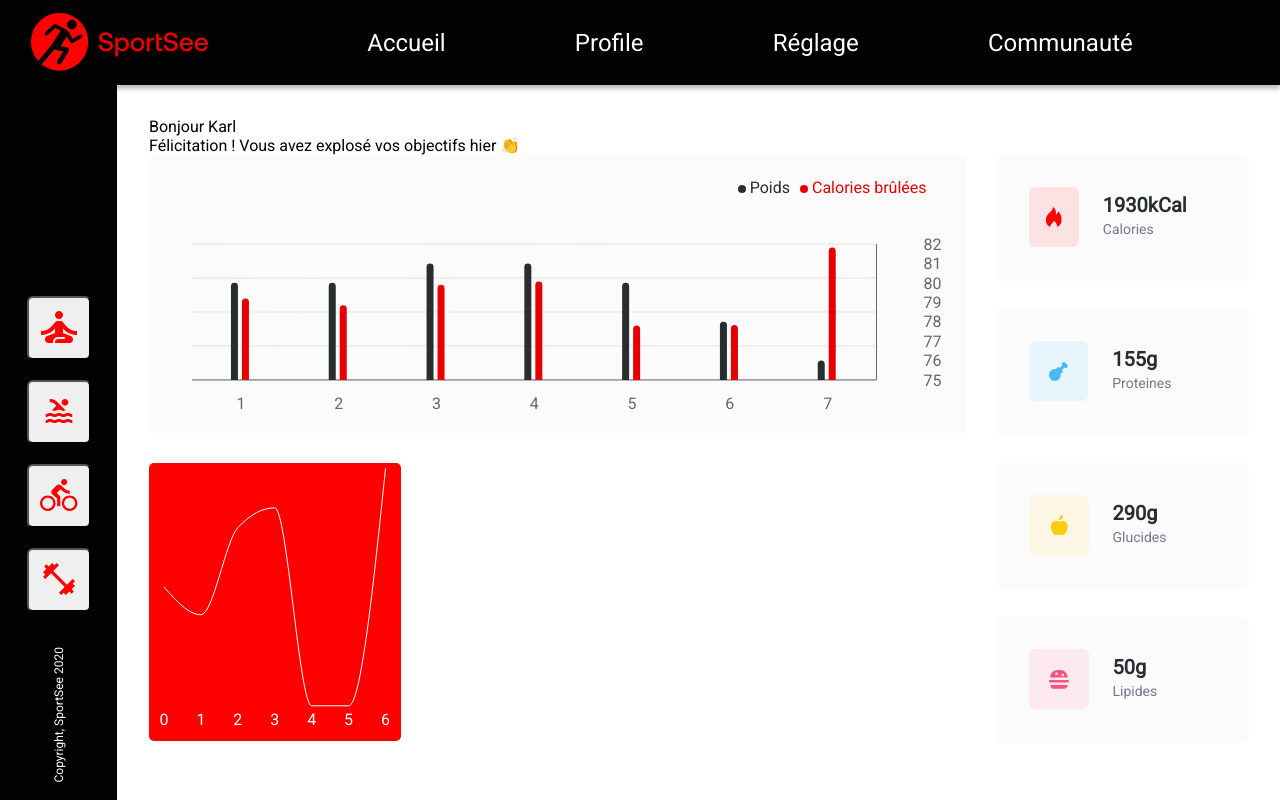
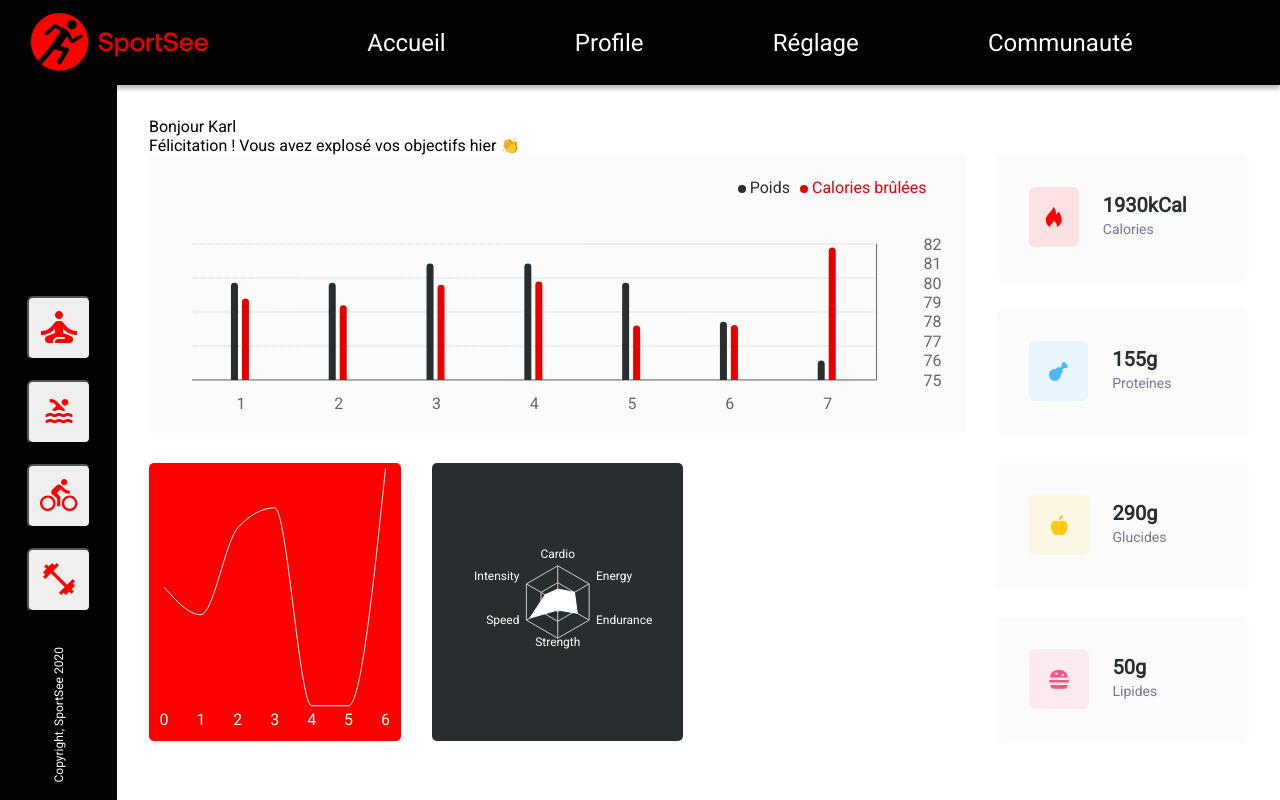
Before and after one commit to k-mazats/MazatsKevin_12_04082021, a React (Create React App) app: page / in a window 1280 px wide. Built offline with nearby package versions, Linux system fonts and the light colour scheme.

Commit message:
basic performance stats integration

```diff
--- a/src/components/ProfileAverage/ProfileAverage.js
+++ b/src/components/ProfileAverage/ProfileAverage.js
@@ -4,7 +4,7 @@ import {
 	XAxis,
 	YAxis,
 	Tooltip,
-	Legend,
+	// Legend,
 	ResponsiveContainer,
 } from 'recharts';
 
--- a/src/components/ProfilePage/ProfilePage.js
+++ b/src/components/ProfilePage/ProfilePage.js
@@ -3,8 +3,9 @@ import ProfileHeader from '../ProfileHeader/ProfileHeader';
 import ProfileKeyStats from '../ProfileKeyStats/ProfileKeyStats';
 import ProfileDaily from '../ProfileDaily/ProfileDaily';
 import ProfileAverage from '../ProfileAverage/ProfileAverage';
+import ProfilePerformances from '../ProfilePerformances/ProfilePerformances';
 
-import { USER_MAIN_DATA, USER_ACTIVITY, USER_AVERAGE_SESSIONS } from '../../api/mocks/user';
+import { USER_MAIN_DATA, USER_ACTIVITY, USER_AVERAGE_SESSIONS, USER_PERFORMANCE } from '../../api/mocks/user';
 
 const ProfilePage = () => {
 	return (
@@ -14,6 +15,7 @@ const ProfilePage = () => {
 				<ProfileKeyStats user={USER_MAIN_DATA}></ProfileKeyStats>
 				<ProfileDaily dailyActivity={USER_ACTIVITY}></ProfileDaily>
 				<ProfileAverage averageSessions={USER_AVERAGE_SESSIONS}></ProfileAverage>
+				<ProfilePerformances performances={USER_PERFORMANCE}></ProfilePerformances>
 			</div>
 		</div>
 	);
--- /dev/null
+++ b/src/components/ProfilePerformances/ProfilePerformances.css
@@ -0,0 +1,7 @@
+.profile-performances{
+  grid-row: 3 / span 2;
+  grid-column: 2;
+  border-radius: 5px;
+  color: #FFFFFF;
+  background: #282D30;
+}
--- /dev/null
+++ b/src/components/ProfilePerformances/ProfilePerformances.js
@@ -0,0 +1,49 @@
+import {
+	Radar,
+	RadarChart,
+	PolarGrid,
+	PolarAngleAxis,
+	PolarRadiusAxis,
+	ResponsiveContainer,
+} from 'recharts';
+
+import './ProfilePerformances.css'
+
+const ProfilePerformances = (props) => {
+	const getKind = (kindId) => {
+		const kind = props.performances.kind[kindId]
+		return kind.charAt(0).toUpperCase() + kind.slice(1);
+	}
+	return (
+		<div className="profile-performances">
+			<ResponsiveContainer>
+				<RadarChart
+					// cx="50%"
+					// cy="50%"
+					outerRadius="30%"
+					data={props.performances.data}
+				>
+					<PolarGrid />
+					<PolarAngleAxis
+						dataKey="kind"
+						stroke="#FFFFFF"
+						tickLine={false}
+						axisLine={false}
+						tick={{fontSize: 12, lineHeight: 24}}
+						tickFormatter={getKind}
+					/>
+					<PolarRadiusAxis
+						dataKey="value"
+						domain={[0, 'dataMax + 25']}
+						tick={false}
+						axisLine={false}
+					/>
+					<Radar dataKey="value" stroke="#FFFFFF" fill="#FFFFFF" />
+				</RadarChart>
+			</ResponsiveContainer>
+		</div>
+	);
+};
+
+
+export default ProfilePerformances;
```
